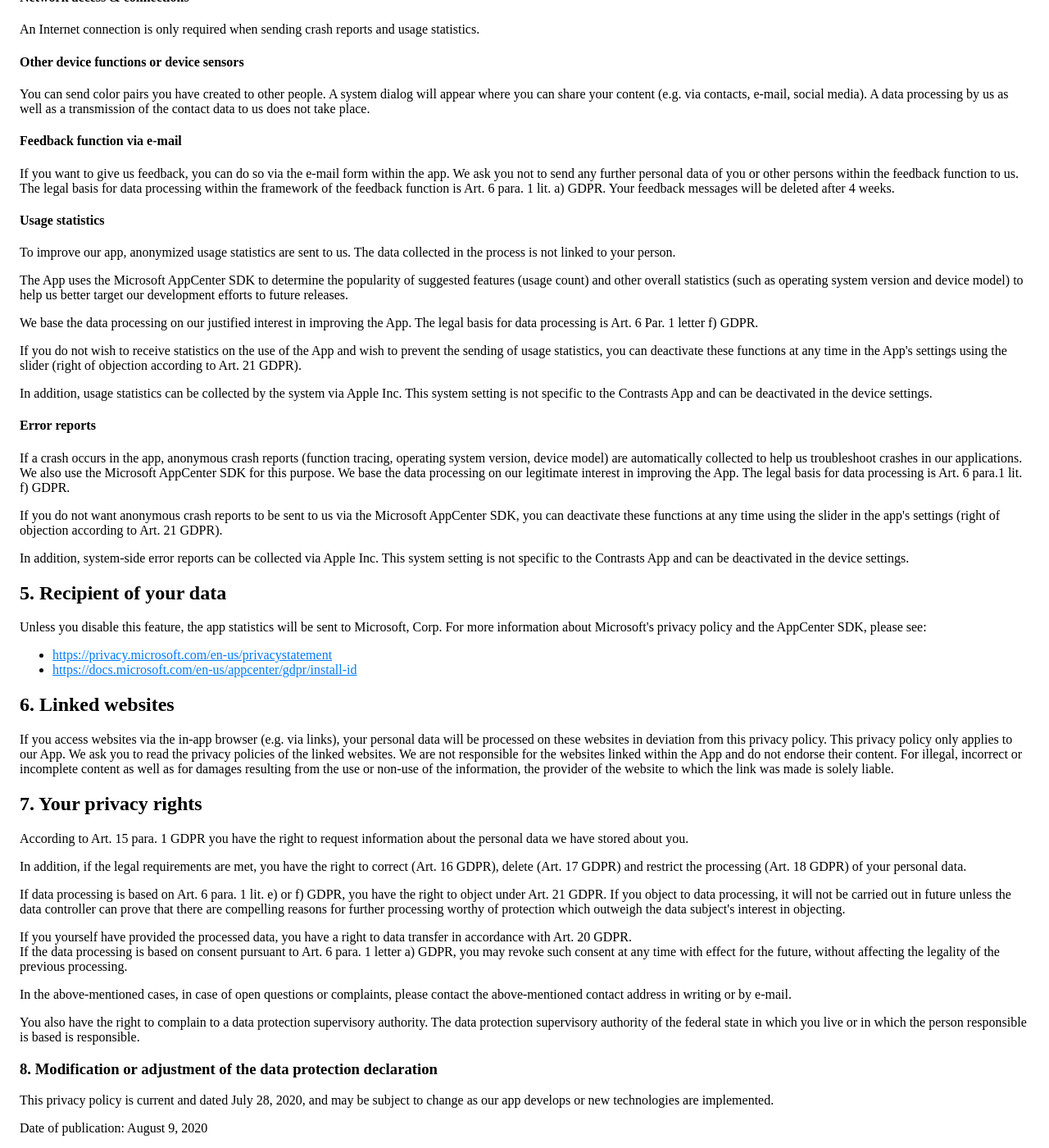
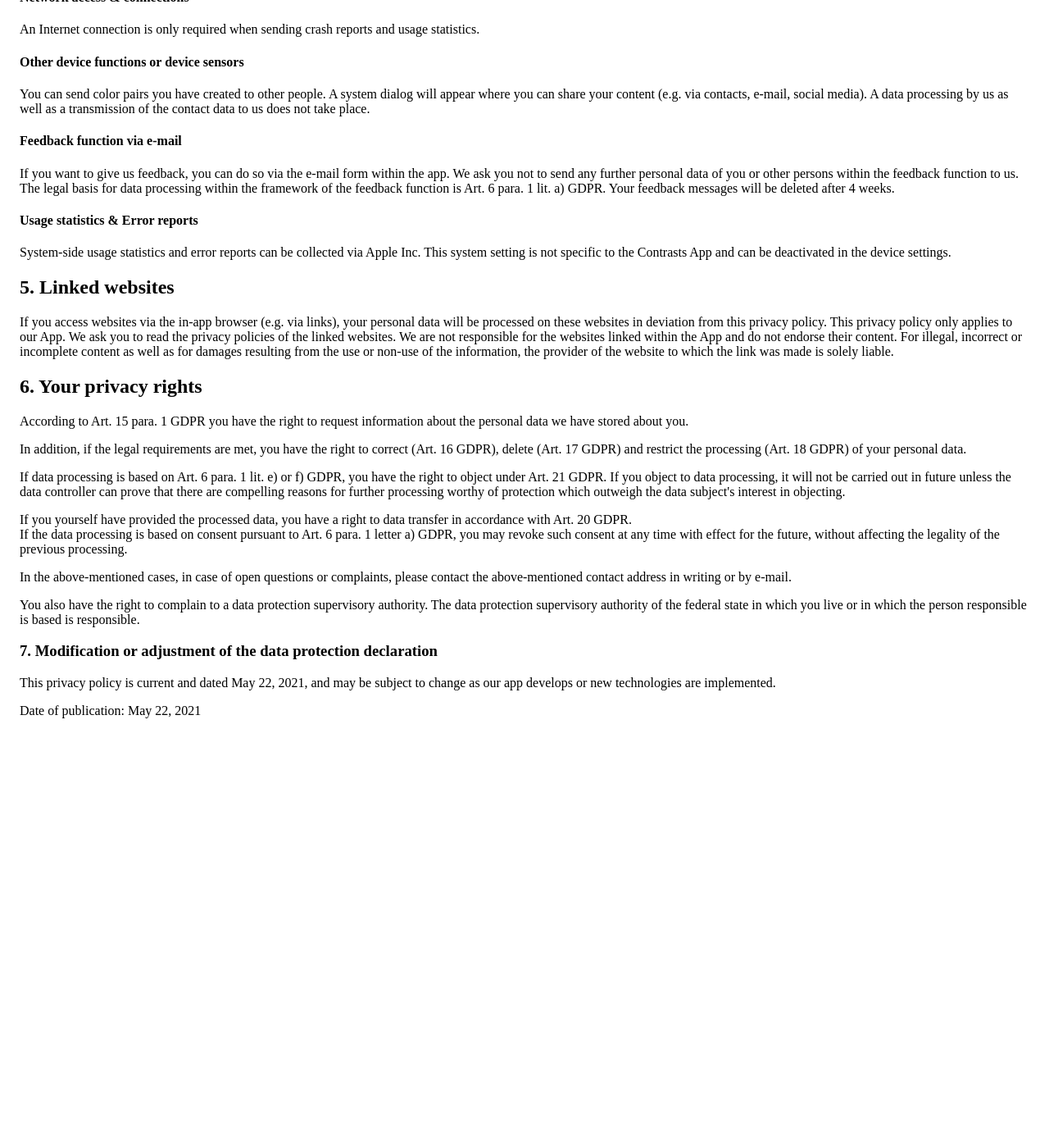
Before and after one commit to chrs1885/chrs1885.github.io, a Jekyll site: the page contrasts/privacy_policy_en.html, which Jekyll copies as it is, in a window 1280 px wide and 1400 px high, scrolled down 1235 px. Shown: the whole window at 82% size. Built offline with Jekyll 4.4.1, drawn with Linux system fonts in a browser that asks for light colours; after the commit the page ends 2135 px from its top, so only the background shows below that; some of the changed text lies outside the part shown.

Commit message:
Update privacy_policy_en.html

```diff
--- a/contrasts/privacy_policy_en.html
+++ b/contrasts/privacy_policy_en.html
@@ -157,71 +157,11 @@
       processing within the framework of the feedback function is Art. 6 para. 1
       lit. a) GDPR. Your feedback messages will be deleted after 4 weeks.
     </p>
-    <h4>Usage statistics</h4>
+    <h4>Usage statistics & Error reports</h4>
     <p>
-      To improve our app, anonymized usage statistics are sent to us. The data
-      collected in the process is not linked to your person.
+      System-side usage statistics and error reports can be collected via Apple Inc. This system setting is not specific to the Contrasts App and can be deactivated in the device settings.
     </p>
-    <p>
-      The App uses the Microsoft AppCenter SDK to determine the popularity of
-      suggested features (usage count) and other overall statistics (such as
-      operating system version and device model) to help us better target our
-      development efforts to future releases.
-    </p>
-    <p>
-      We base the data processing on our justified interest in improving the
-      App. The legal basis for data processing is Art. 6 Par. 1 letter f) GDPR.
-    </p>
-    <p>
-      If you do not wish to receive statistics on the use of the App and wish to
-      prevent the sending of usage statistics, you can deactivate these
-      functions at any time in the App's settings using the slider (right of
-      objection according to Art. 21 GDPR).
-    </p>
-    <p>
-      In addition, usage statistics can be collected by the system via Apple
-      Inc. This system setting is not specific to the Contrasts App and can be
-      deactivated in the device settings.
-    </p>
-    <h4>Error reports</h4>
-    <p>
-      If a crash occurs in the app, anonymous crash reports (function tracing,
-      operating system version, device model) are automatically collected to
-      help us troubleshoot crashes in our applications. We also use the
-      Microsoft AppCenter SDK for this purpose. We base the data processing on
-      our legitimate interest in improving the App. The legal basis for data
-      processing is Art. 6 para.1 lit. f) GDPR.
-    </p>
-    <p>
-      If you do not want anonymous crash reports to be sent to us via the
-      Microsoft AppCenter SDK, you can deactivate these functions at any time
-      using the slider in the app's settings (right of objection according to
-      Art. 21 GDPR).
-    </p>
-    <p>
-      In addition, system-side error reports can be collected via Apple Inc.
-      This system setting is not specific to the Contrasts App and can be
-      deactivated in the device settings.
-    </p>
-    <h2>5. Recipient of your data</h2>
-    <p>
-      Unless you disable this feature, the app statistics will be sent to
-      Microsoft, Corp. For more information about Microsoft's privacy policy and
-      the AppCenter SDK, please see:
-    </p>
-    <ul>
-      <li>
-        <a href="https://privacy.microsoft.com/en-us/privacystatement"
-          >https://privacy.microsoft.com/en-us/privacystatement</a
-        >
-      </li>
-      <li>
-        <a href="https://docs.microsoft.com/en-us/appcenter/gdpr/install-id"
-          >https://docs.microsoft.com/en-us/appcenter/gdpr/install-id</a
-        >
-      </li>
-    </ul>
-    <h2>6. Linked websites</h2>
+    <h2>5. Linked websites</h2>
     <p>
       If you access websites via the in-app browser (e.g. via links), your
       personal data will be processed on these websites in deviation from this
@@ -267,11 +207,10 @@
       in which you live or in which the person responsible is based is
       responsible.
     </p>
-    <h3>8. Modification or adjustment of the data protection declaration</h3>
+    <h3>7. Modification or adjustment of the data protection declaration</h3>
     <p>
-      This privacy policy is current and dated July 28, 2020, and may be subject
-      to change as our app develops or new technologies are implemented.
+      This privacy policy is current and dated May 22, 2021, and may be subject to change as our app develops or new technologies are implemented.
     </p>
-    <p>Date of publication: August 9, 2020</p>
+    <p>Date of publication: May 22, 2021</p>
   </body>
 </html>
```
Also changed, not shown: other parts of contrasts/privacy_policy_en.html (+3 -3 lines).
